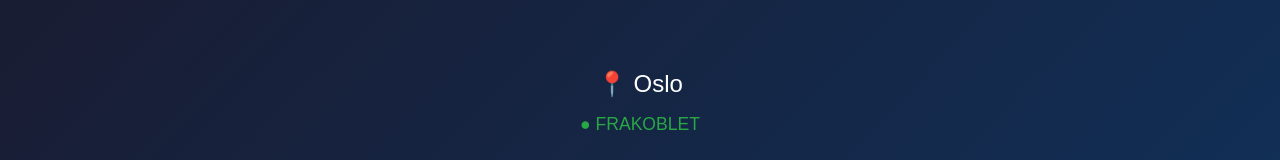
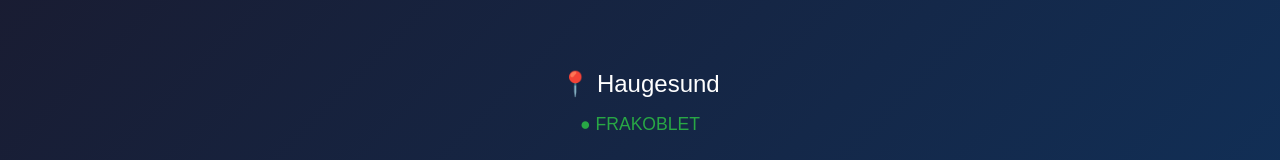
Before and after one commit to AleFor08/Weather-App, a Vue app in the folder vue/: page / in a window 1280 px wide. Shown: the part 182-342 px from the top of the page. Built offline with nearby package versions, Linux system fonts and the light colour scheme; no server answers.

Commit message:
Update default place from 'Oslo' to 'Haugesund' in metrics

```diff
--- a/vue/src/App.vue
+++ b/vue/src/App.vue
@@ -7,7 +7,7 @@ const metrics = ref({
     desc: '',
     windspeed: 0,
     humidity: 0,
-    place: 'Oslo'
+    place: 'Haugesund'
 })
 
 onMounted(() => {
```
